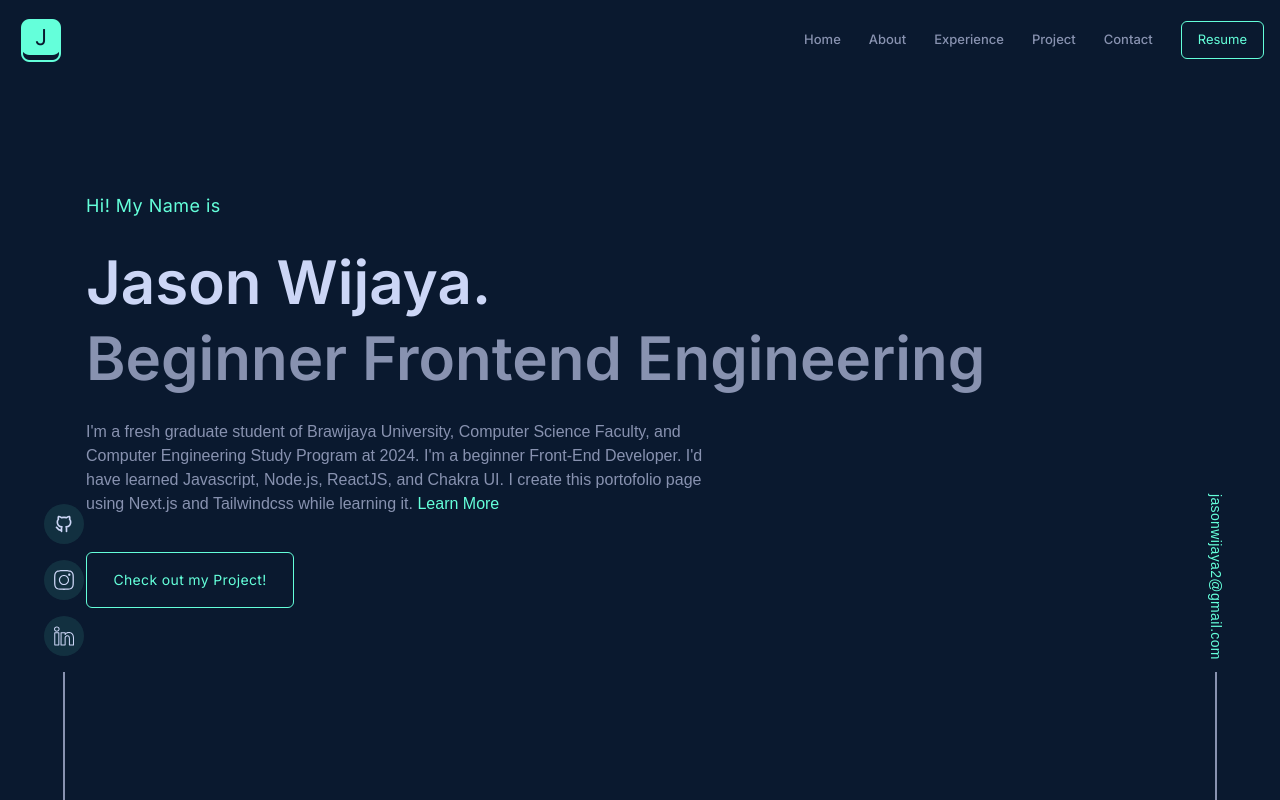
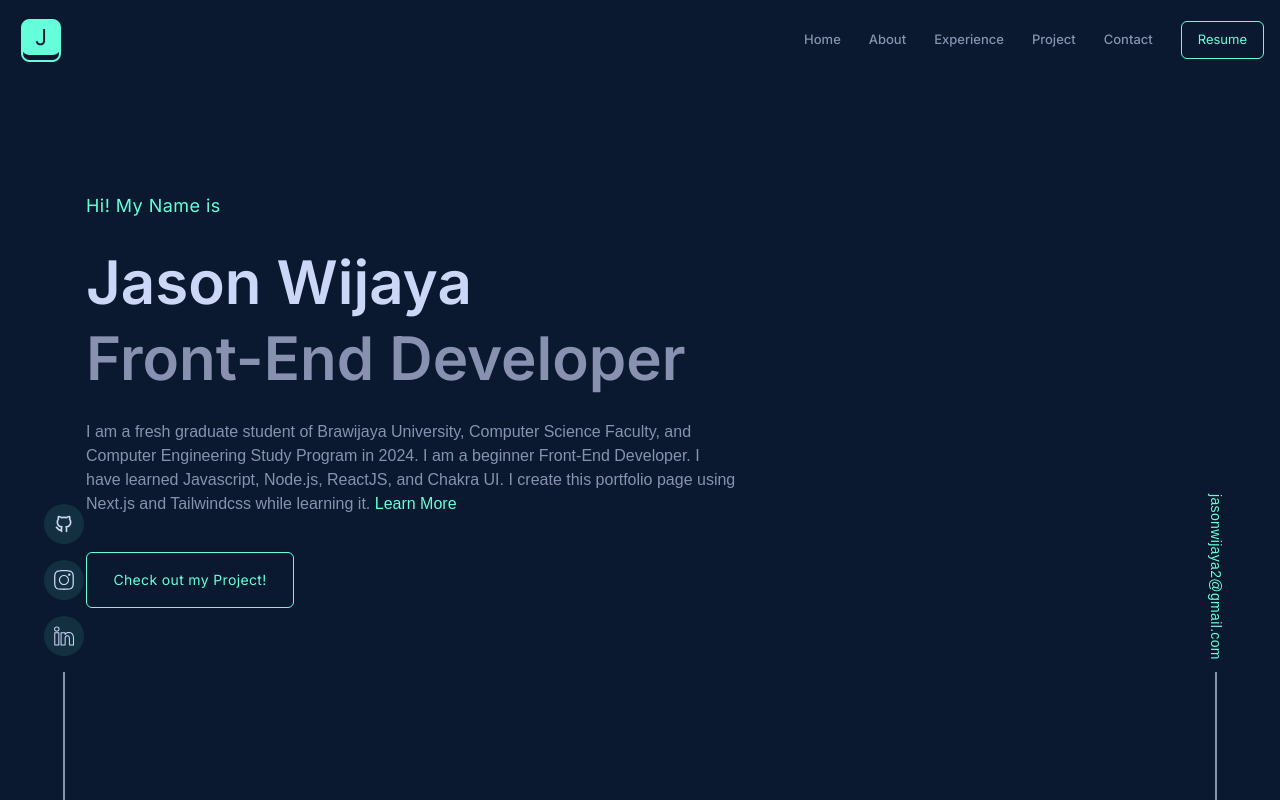
Before and after one commit to JasonWijaya2/portofolioweb, a Next.js app: page / in a window 1280 px wide. Built offline with nearby package versions, Linux system fonts and the light colour scheme.

Commit message:
revision

```diff
--- a/components/About.tsx
+++ b/components/About.tsx
@@ -12,8 +12,8 @@ const About = () => {
         <div className="flex flex-col lgl:flex-row gap-16">
             <div className="w-full lgl:w-2/3 text-base text-textDark font-medium flex flex-col gap-4">
                 <p>
-                    Hello! My Name is Jason Wijaya. I'm an alumni student at
-                    <span className="text-textGreen"> Brawijaya University who graduate in 2024</span>.
+                    Hello! My Name is Jason Wijaya. I am a graduate of
+                    <span className="text-textGreen"> Brawijaya University, Computer Science Faculty, and Computer Engineering Study Program in 2024</span>.
                     When I was still studying, I was the Vice Chairman of
                     <span className="text-textGreen"> Raion Community </span>.
                     Then, I also participated in Merdeka Belajar in the
--- a/components/Banner.tsx
+++ b/components/Banner.tsx
@@ -19,9 +19,9 @@ const Banner = () => {
               animate={{ y: 0, opacity: 1 }}
               transition={{ duration: 0.5, delay: 0.7 }}
               className="text-4xl lgl:text-6xl font-titleFont font-semibold flex flex-col">
-                Jason Wijaya.
+                Jason Wijaya
                 <span className="text-textDark mt-2 lgl:mt-4">
-                    Beginner Frontend Engineering
+                    Front-End Developer
                 </span>
             </motion.h1>
             <motion.p
@@ -30,9 +30,9 @@ const Banner = () => {
               transition={{ duration: 0.5, delay: 0.8 }}
               className="text-base md:max-w-[650px] text-textDark font-medium">
                 {" "}
-                I'm a fresh graduate student of Brawijaya University, Computer Science Faculty, and Computer Engineering Study Program at 2024.
-                I'm a beginner Front-End Developer. I'd have learned Javascript, Node.js, ReactJS, and Chakra UI.
-                I create this portofolio page using Next.js and Tailwindcss while learning it.
+                I am a fresh graduate student of Brawijaya University, Computer Science Faculty, and Computer Engineering Study Program in 2024.
+                I am a beginner Front-End Developer. I have learned Javascript, Node.js, ReactJS, and Chakra UI.
+                I create this portfolio page using Next.js and Tailwindcss while learning it.
                 {" "}
                 <a href="https://www.linkedin.com/in/jason-wijaya4444" target="_blank">
                     <span className="text-textGreen inline-flex relative cursor-pointer h-7 overflow-x-hidden group">
--- a/components/Contact.tsx
+++ b/components/Contact.tsx
@@ -13,7 +13,7 @@ const Contact = () => {
         </p>
         <a href="mailtoo:jasonwijaya2@gmail.com">
             <button className='w-40 h-14 border border-textGreen mt-6 font-titleFont text-sm text-textGreen tracking-wider rounded-md hover:bg-hoverColor duration-300'>
-                Email Me!
+                Email Me
             </button>
         </a>
     </section>
```
